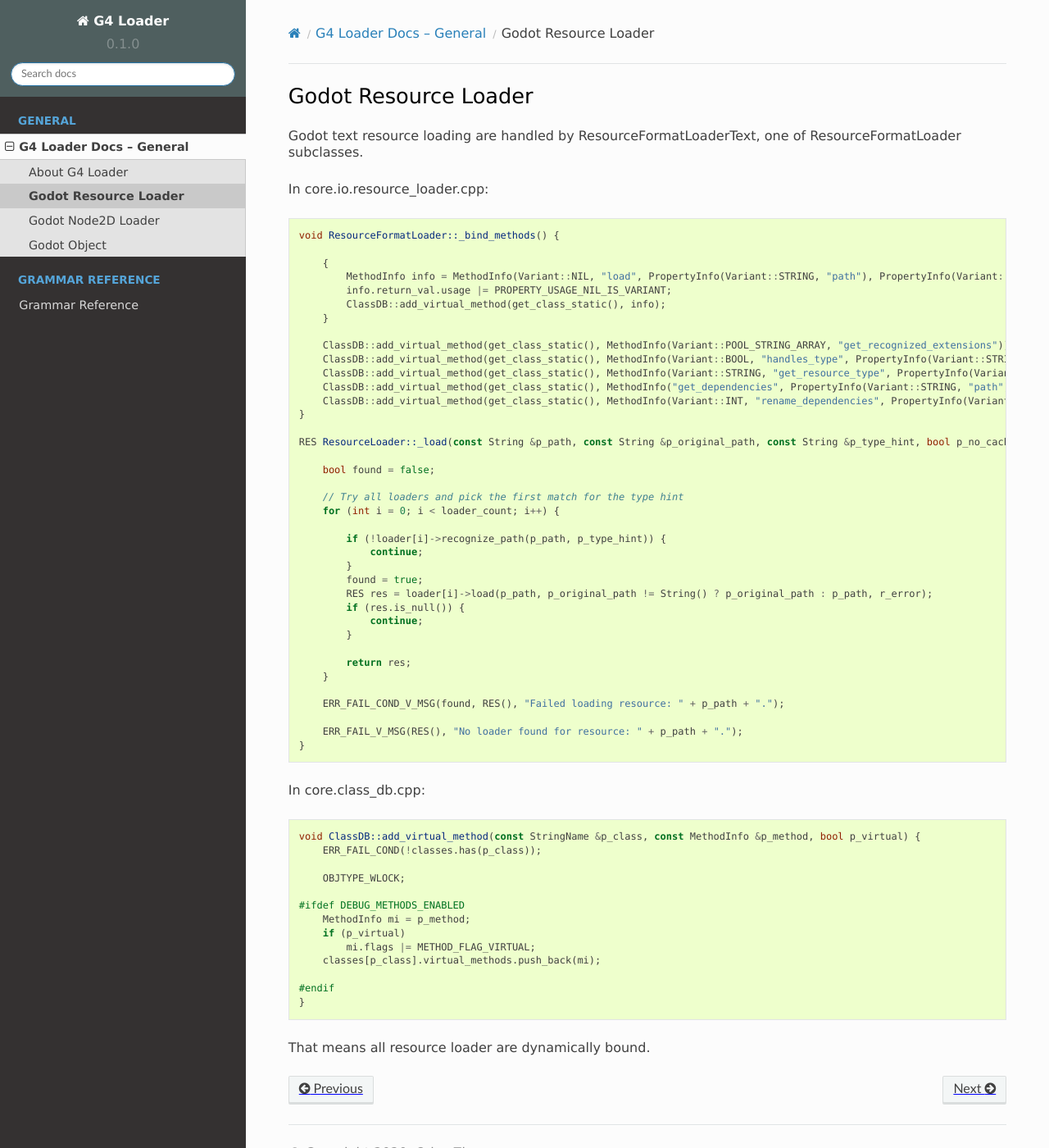
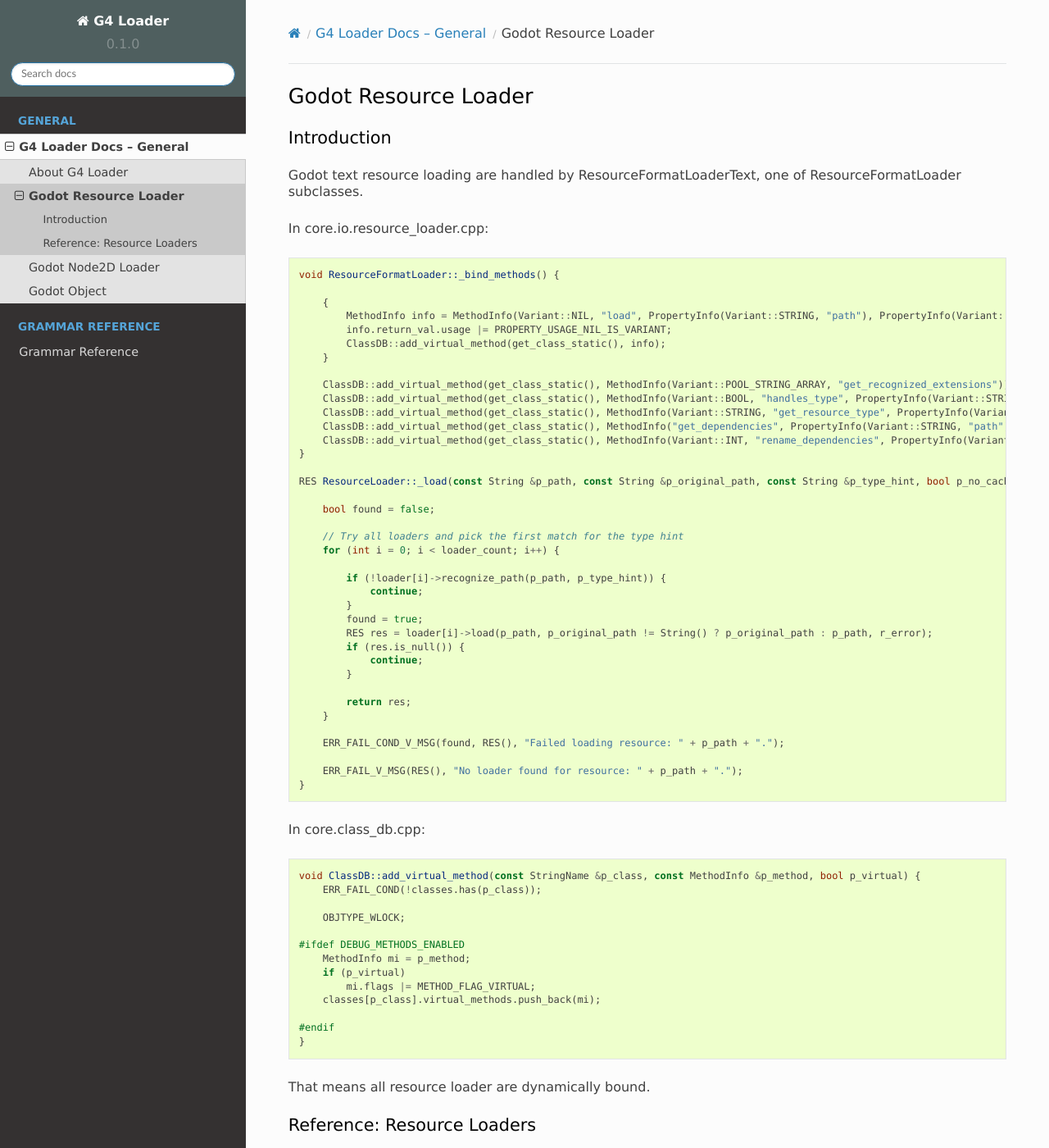
Before and after one commit to Boyquotes/G4-Loader, a Sphinx documentation site: the page built from docsrc/source/general/res_loader.rst, in a window 1280 px wide and 1400 px high. Shown: the whole window at 82% size. Built offline with Sphinx 7.4.7 and the Read the Docs theme 2.0.0, drawn with Linux system fonts in a browser that asks for light colours; some of the changed lines change nothing that is shown.

Commit message:
won't compile

```diff
--- /dev/null
+++ b/docsrc/source/_ext/cmd_foo.py
@@ -0,0 +1,13 @@
+import sys
+
+def my_function():
+    '''
+        wonder what's 'setup.py install"?
+        $ python a.py my_function
+    '''
+    print("Hello from a function")
+
+if __name__ == '__main__':
+    # Now you can use this to call my_function
+    # python a.py my_function
+    globals()[sys.argv[1]]()
--- /dev/null
+++ b/docsrc/source/_ext/ods2rst.py
@@ -0,0 +1,81 @@
+"""
+    Author
+    ~~~~~~
+
+    github.com/pyexcel-renderers
+
+    see
+    ~~~
+
+    https://github.com/pyexcel-renderers/sphinxcontrib-excel/blob/master/sphinxcontrib/excel.py
+
+    sphinxcontrib.excel
+    ~~~~~~~~~~~~~~~~~~~~
+
+    Embed excel file as an excel-alike table into sphinx documentation.
+
+    :copyright: (c) 2017 by Onni Software Ltd.
+    :license: New BSD, see LICENSE for details.
+"""
+from docutils.parsers.rst import Directive
+from sphinx.util.i18n import search_image_for_language
+from docutils.parsers.rst import directives
+
+import docutils.core
+import pyexcel
+
+
+class PyexcelTable(Directive):
+    required_arguments = 0
+    optional_arguments = 1
+    final_argument_whitespace = True
+    has_content = True
+    option_spec = {
+        'height': directives.nonnegative_int,
+        'width': directives.nonnegative_int
+    }
+
+    def run(self):
+        env = self.state.document.settings.env
+        width = 600
+        height = None
+
+        if len(self.arguments) > 0:
+            fn = search_image_for_language(self.arguments[0], env)
+            relfn, excel_file = env.relfn2path(fn)
+            env.note_dependency(relfn)
+            if self.options:
+                width = self.options.get('width', 600)
+                height = self.options.get('height')
+            book = pyexcel.get_book(file_name=excel_file)
+        else:
+            content = '\n'.join(self.content)
+            if '---pyexcel' in content:
+                multiple_sheets = True
+            else:
+                multiple_sheets = False
+            book = pyexcel.get_book(file_content='\n'.join(self.content),
+                                    multiple_sheets=multiple_sheets,
+                                    lineterminator='\n',
+                                    file_type='csv')
+        html = self.render_html(book, width, height)
+        return [docutils.nodes.raw('', html,
+                                   format='html')]
+
+    def render_html(self, book, width, height):
+        return book.get_handsontable_html(
+            embed=True, width=width, height=height)
+
+
+class Pyecharts(PyexcelTable):
+
+    def render_html(self, book, width, height):
+        return book.get_echarts_html(embed=True,
+                                     height=height,
+                                     width=width)
+
+
+def setup(app):
+    app.add_directive('hotable', PyexcelTable)
+    app.add_directive('hotchart', Pyecharts)
+    return {'version': '0.0.1'}
--- a/docsrc/source/conf.py
+++ b/docsrc/source/conf.py
@@ -28,6 +28,8 @@
 sys.path.insert(0, os.path.abspath('..'))
 sys.path.insert(0, os.path.abspath('../g4'))
 
+sys.path.append(os.path.abspath("./_ext"))
+
 # If your documentation needs a minimal Sphinx version, state it here.
 #needs_sphinx = '1.0'
 
@@ -36,7 +38,8 @@
 # ones.
 extensions = [
     'sphinx.ext.mathjax',
-    "sphinx_rtd_theme",
+    'sphinx_rtd_theme',
+    'ods2rst',
 ]
 
 # Add any paths that contain templates here, relative to this directory.
--- a/docsrc/source/general/res_loader.rst
+++ b/docsrc/source/general/res_loader.rst
@@ -1,5 +1,8 @@
 Godot Resource Loader
 =====================
+
+Introduction
+------------
 
 Godot text resource loading are handled by ResourceFormatLoaderText, one of
 ResourceFormatLoader subclasses.
@@ -70,3 +73,8 @@
 ..
 
 That means all resource loader are dynamically bound.
+
+Reference: Resource Loaders
+---------------------------
+
+.. hotable:: godot/res/resources2d.ods
```
Also changed, not shown: 1 other file.
